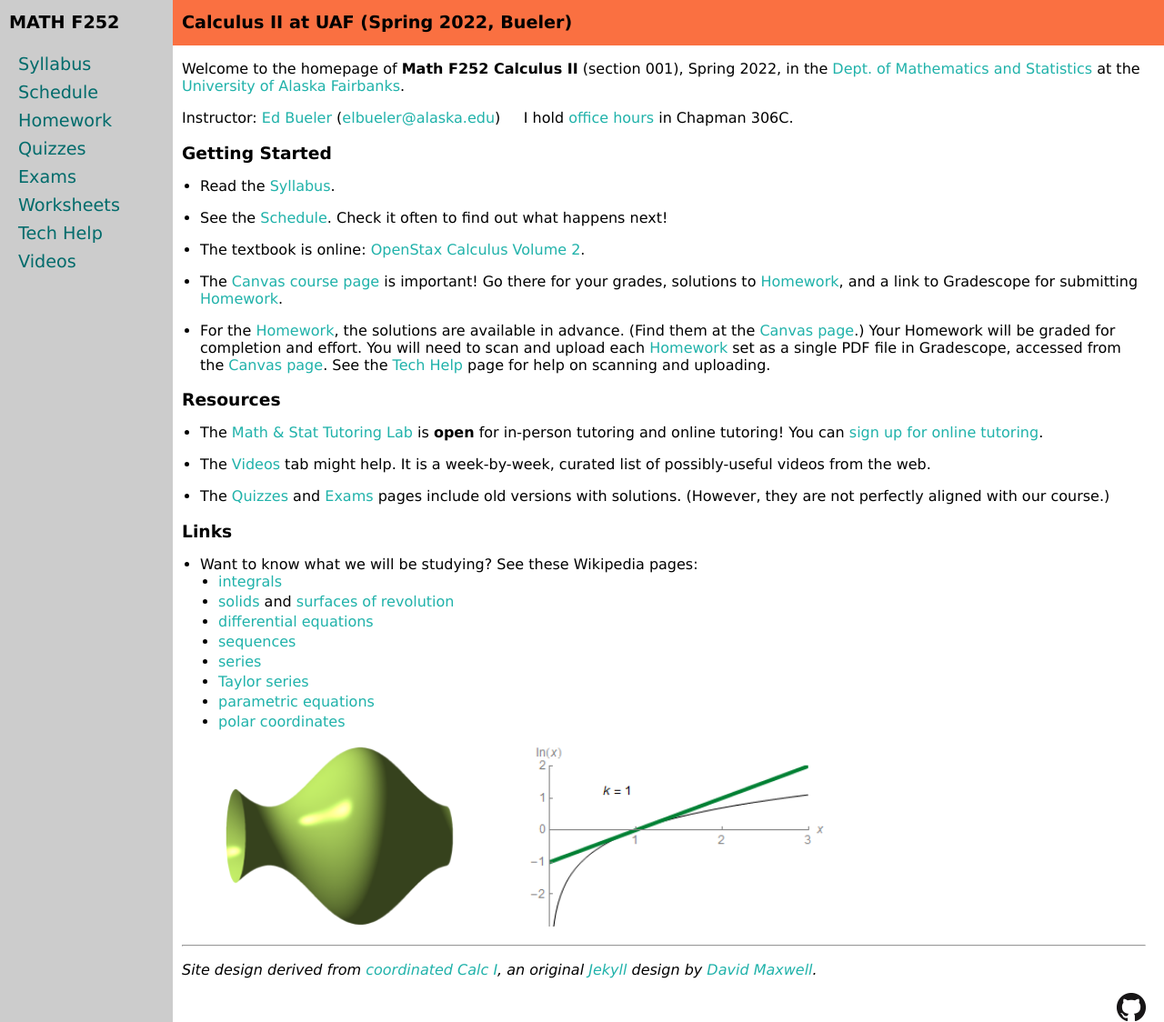
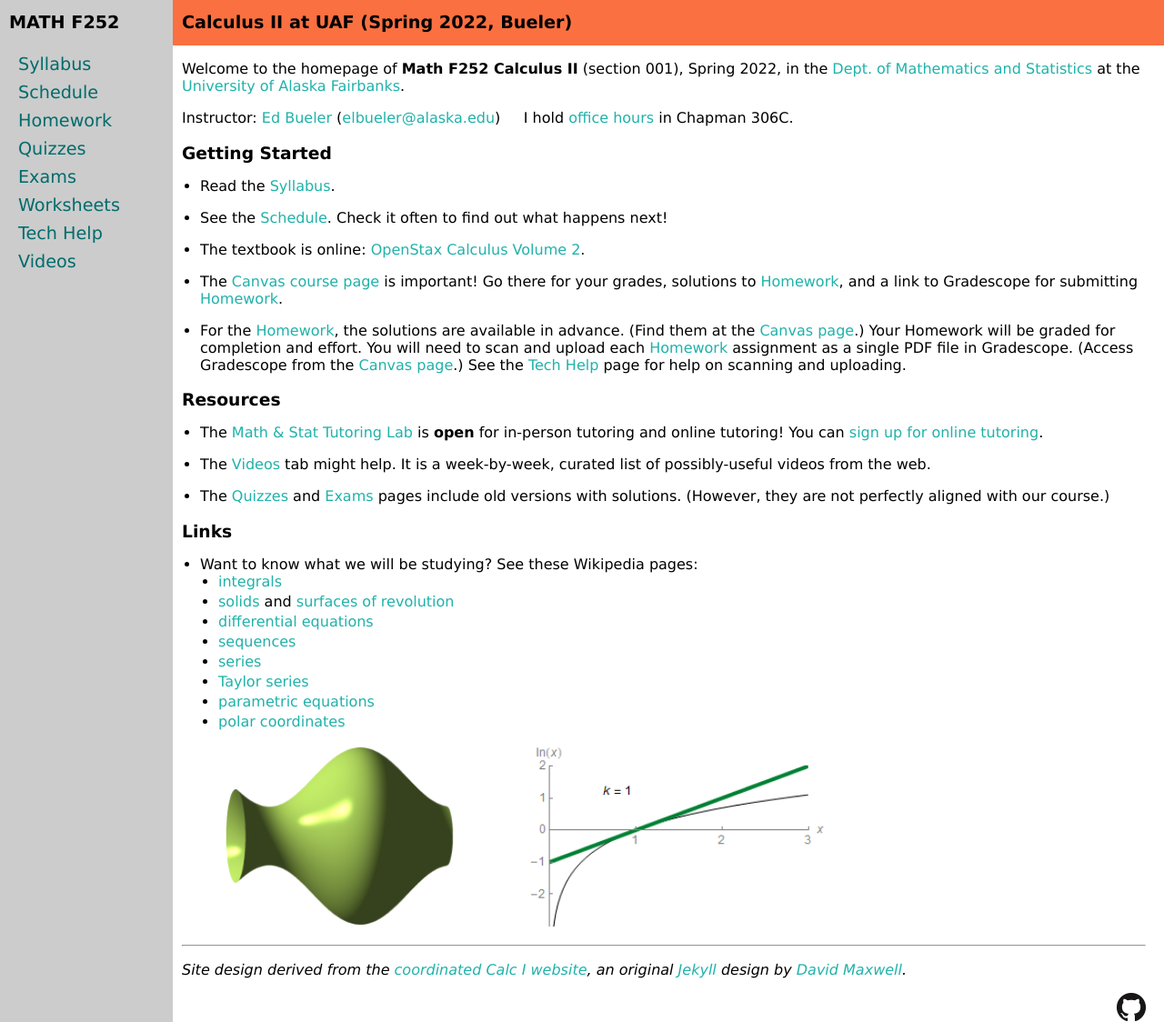
Before and after one commit to uaf-math/calc2, a Jekyll site: the page built from index.md, in a window 1280 px wide and 1124 px high. Shown: the whole window at 91% size. Built offline with Jekyll 4.4.1, drawn with Linux system fonts in a browser that asks for light colours.

Commit message:
Fiddles with front page.

```diff
--- a/index.md
+++ b/index.md
@@ -17,7 +17,7 @@ Instructor:  [Ed Bueler](http://bueler.github.io/) ([elbueler@alaska.edu](mailto
 
 * The [Canvas course page](https://canvas.alaska.edu/courses/7049) is important!  Go there for your grades, solutions to [Homework](homework.html), and a link to Gradescope for submitting [Homework](homework.html).
 
-* For the [Homework](homework.html), the solutions are available in advance.  (Find them at the [Canvas page](https://canvas.alaska.edu/courses/7049).)  Your Homework will be graded for completion and effort.  You will need to scan and upload each [Homework](homework.html) set as a single PDF file in Gradescope, accessed from the [Canvas page](https://canvas.alaska.edu/courses/7049).  See the [Tech Help](techHelp.html) page for help on scanning and uploading.
+* For the [Homework](homework.html), the solutions are available in advance.  (Find them at the [Canvas page](https://canvas.alaska.edu/courses/7049).)  Your Homework will be graded for completion and effort.  You will need to scan and upload each [Homework](homework.html) assignment as a single PDF file in Gradescope.  (Access Gradescope from the [Canvas page](https://canvas.alaska.edu/courses/7049).)  See the [Tech Help](techHelp.html) page for help on scanning and uploading.
 
 ### Resources
 
@@ -42,6 +42,6 @@ Instructor:  [Ed Bueler](http://bueler.github.io/) ([elbueler@alaska.edu](mailto
 [<img src="assets/images/solid.png" height="200">](https://en.wikipedia.org/wiki/Solid_of_revolution "solid of revolution") &nbsp; &nbsp; [<img src="assets/images/ln.gif" height="200">](https://en.wikipedia.org/wiki/Taylor_series "Taylor series of y=ln x")
 
 ---
-_Site design derived from [coordinated Calc I](https://uaf-math251.github.io/), an original [Jekyll](https://jekyllrb.com/) design by [David Maxwell](https://damaxwell.github.io/)._
+_Site design derived from the [coordinated Calc I website](https://uaf-math251.github.io/), an original [Jekyll](https://jekyllrb.com/) design by [David Maxwell](https://damaxwell.github.io/)._
 
 [<img src="assets/images/GitHub-Mark-32px.png" align="right">](https://github.com/bueler/calc2 "github repository for this site")
```
